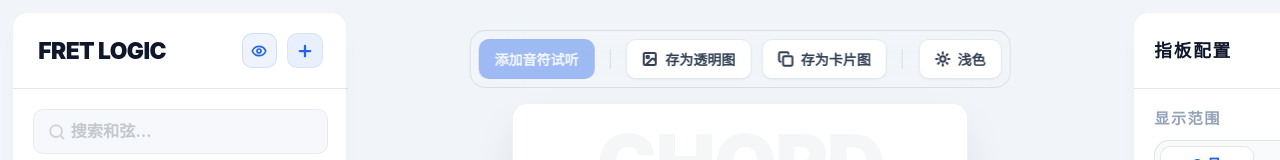
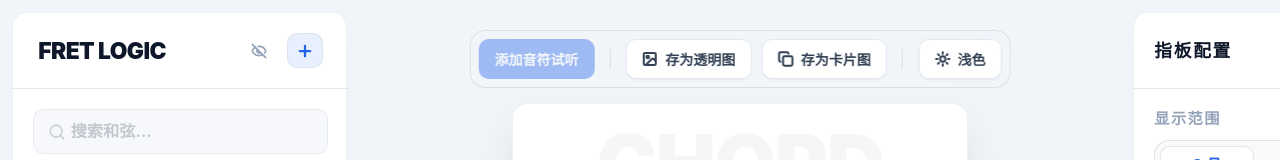
Before and after one commit to lo0kie/FretLogic, a Vue app: page / in a window 1280 px wide. Shown: the top 160 px of the page. Built offline with nearby package versions, Linux system fonts and the light colour scheme.

Commit message:
更合理的默认状态

```diff
--- a/src/stores/settingsStore.ts
+++ b/src/stores/settingsStore.ts
@@ -3,7 +3,7 @@ import { useDark, useStorage } from '@vueuse/core';
 import { defineStore } from 'pinia';
 
 export const useSettingsStore = defineStore('settings', () => {
-  const isDarkMode = useDark({ attribute: 'class', valueDark: 'dark', valueLight: '' });
+  const isDarkMode = useDark({ attribute: 'class', valueDark: 'dark', valueLight: '', initialValue: 'light' });
 
   const githubToken = useStorage(STORAGE_KEYS.GH_TOKEN, '');
   const githubOwner = useStorage(STORAGE_KEYS.GH_OWNER, 'lo0kie');
--- a/src/stores/uiStore.ts
+++ b/src/stores/uiStore.ts
@@ -20,7 +20,7 @@ export const useUiStore = defineStore('ui', () => {
   const isCopying = ref(false);
   const isLeftOpen = useStorage('CHORD_LAB_UI_LEFT_OPEN', true);
   const isRightOpen = useStorage('CHORD_LAB_UI_RIGHT_OPEN', true);
-  const isPreviewEnabled = useStorage('CHORD_LAB_UI_PREVIEW_ENABLED', true);
+  const isPreviewEnabled = useStorage('CHORD_LAB_UI_PREVIEW_ENABLED', false);
 
   const clearUndoToasts = () => {
     toasts.value = toasts.value.filter(t => !t.canUndo);
```
